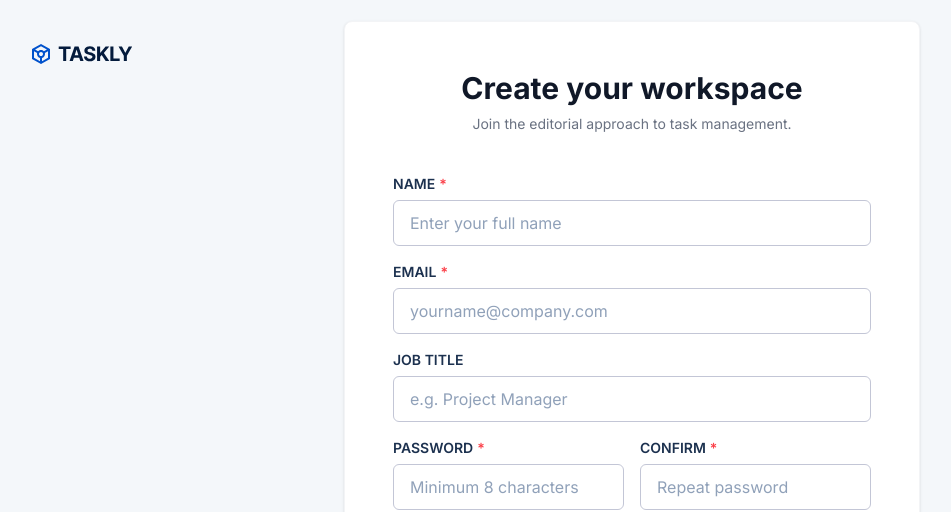
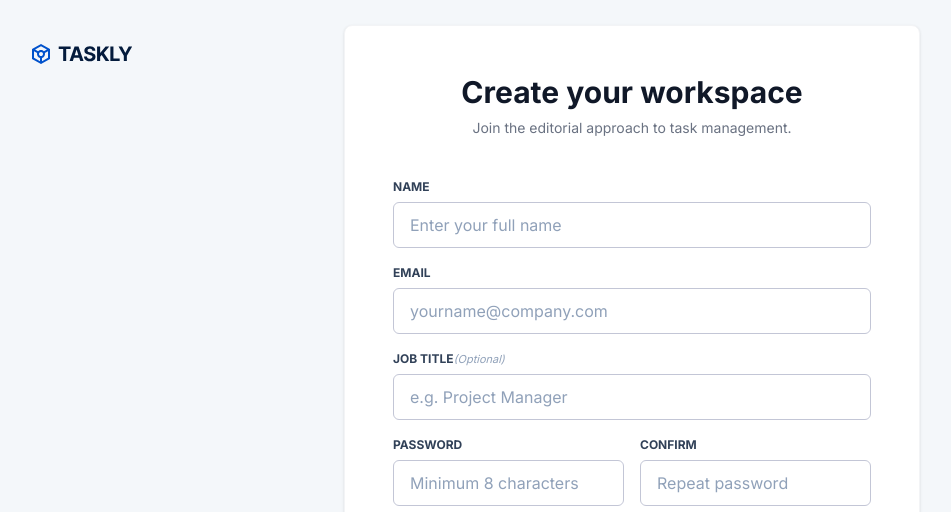
Before and after one commit to Jenan04/TasksManagement_Rafiq, a Next.js app: page /signup in a window 1280 px wide. Shown: the top 512 px of the page, without its empty margins (8-959 px from the left). Built offline with nearby package versions, Linux system fonts and the light colour scheme.

Commit message:
refactor: make form fields optional in types and components
Apply UX principle of prioritizing the majority: reducing friction by making non-essential fields optional to improve conversion and accessibility for various user needs.

```diff
--- /dev/null
+++ b/src/app/components/auth/loginForm.tsx
@@ -0,0 +1,84 @@
+'use client';
+import { useForm } from 'react-hook-form';
+import { zodResolver } from '@hookform/resolvers/zod'
+import { loginSchema, type LoginInput } from '@/lib/validations/auth';
+import InputField from '../ui/inputFeild';
+import Link from 'next/link';
+
+
+export default function loginForm() {
+    const {
+        register,
+        handleSubmit,
+        formState: { errors, isSubmitting },
+      } = useForm<LoginInput>({
+        resolver: zodResolver(loginSchema),
+        mode: 'onChange',
+      });
+
+    const onSubmit = (data: LoginInput) => {
+      console.log('Login Data:', data);
+     };
+
+  return (
+    <div className="w-full max-w-[576px] bg-white rounded-[8px] p-[48px] shadow-sm border border-gray-100">
+      <div className="text-center mb-10">
+        <h1 className="text-3xl font-extrabold text-gray-900">Welcome Back</h1>
+        <p className="text-gray-500 text-sm mt-2">Please enter your details to access your workspace</p>
+      </div>
+      <form onSubmit={handleSubmit(onSubmit)} noValidate className="space-y-4">
+         <InputField
+             label="EMAIL"
+             {...register('email')}
+             error={errors.email?.message}
+             placeholder="yourname@company.com"
+         />
+
+         <InputField
+           label="PASSWORD"
+           type="password"
+           {...register('password')}
+           error={errors.password?.message}
+           placeholder="Enter your password"
+       />
+
+        <div className="flex items-center justify-between text-sm mt-[24px]">
+           <label className="flex items-center gap-2 cursor-pointer group">
+             <input
+               type="checkbox"
+               {...register('rememberMe')}
+               className="w-4 h-4 rounded border-gray-300 accent-[#0052cc] cursor-pointer"
+             />
+             <span className="text-gray-600 group-hover:text-gray-900 transition-colors">
+               Remember Me
+             </span>
+           </label>
+
+           <Link
+             href="/forgot-password"
+             className="text-[#0052cc] font-medium hover:underline"
+           >
+             Forgot Password?
+           </Link>
+         </div>
+
+       <button
+          disabled={isSubmitting}
+          className="w-full bg-[#0052cc] text-white py-3 rounded-lg font-semibold hover:bg-blue-700 transition-all disabled:opacity-50 mt-[24px]"
+        >
+          {isSubmitting ? 'Logining...' : 'Log In'}
+        </button>
+      </form>
+      <div className="mt-[31px] border-t border-gray-100" />
+      <div className="mt-[31px] text-center text-sm text-slate-600">
+           Don&apos;t have an account?{' '}
+           <Link
+             href="/signup"
+             className="text-[#0052cc] font-semibold hover:underline transition-all"
+           >
+             Sign Up
+           </Link>
+     </div>
+    </div>
+    )
+}
--- a/src/app/components/auth/signupForm.tsx
+++ b/src/app/components/auth/signupForm.tsx
@@ -35,7 +35,6 @@ export default function SignUpForm() {
       <form onSubmit={handleSubmit(onSubmit)} noValidate className="space-y-4">
         <InputField
           label="NAME"
-          required={true}
           {...register('name')}
           error={errors.name?.message}
           placeholder="Enter your full name"
@@ -43,7 +42,6 @@ export default function SignUpForm() {
 
         <InputField
           label="EMAIL"
-          required={true}
           {...register('email')}
           error={errors.email?.message}
           placeholder="yourname@company.com"
@@ -51,14 +49,13 @@ export default function SignUpForm() {
 
         <InputField
           label="JOB TITLE"
-          required={false}
+          showOptional={true}
           {...register('jobTitle')}
           placeholder="e.g. Project Manager"
         />
         <div className="grid grid-cols-2 gap-4">
           <InputField
             label="PASSWORD"
-            required={true}
             type="password"
             {...register('password')}
             error={errors.password?.message}
@@ -66,7 +63,6 @@ export default function SignUpForm() {
           />
           <InputField
             label="CONFIRM"
-            required={true}
             type="password"
             {...register('confirmPassword')}
             error={errors.confirmPassword?.message}
--- a/src/app/components/ui/inputFeild.tsx
+++ b/src/app/components/ui/inputFeild.tsx
@@ -2,19 +2,20 @@
 import React from 'react';
 import { InputProps } from '@/types/types';
 
-export default function inputFeild({ label, error,required, ...props }:InputProps) {
+export default function inputFeild({ label, error,required, showOptional, ...props }:InputProps) {
   return (
     <div className="flex flex-col gap-1.5 w-full">
       {label && (
-        <label className="text-sm font-semibold text-[--color-foreground] opacity-90">
-          {label}
-          {required && <span className="text-red-500 ml-1">*</span>}
+         <label className="text-[12px] font-bold text-slate-700 flex justify-start items-center">
+           <span>{label}</span>
+          {!required && showOptional && (
+            <span className="text-[11px] text-slate-400 font-normal italic">(Optional)</span>
+          )}
         </label>
       )}
 
       <input
         {...props}
-        required={required}
         className={`
          w-full px-4 py-2.5 rounded-[6px] border outline-none transition-all duration-200
          bg-white text-slate-900 placeholder:text-slate-400
--- a/src/types/types.ts
+++ b/src/types/types.ts
@@ -4,4 +4,5 @@ export interface InputProps extends React.InputHTMLAttributes<HTMLInputElement>
     label: string;
     error?: string;
     required?: boolean;
+    showOptional?: boolean;
 }
```
